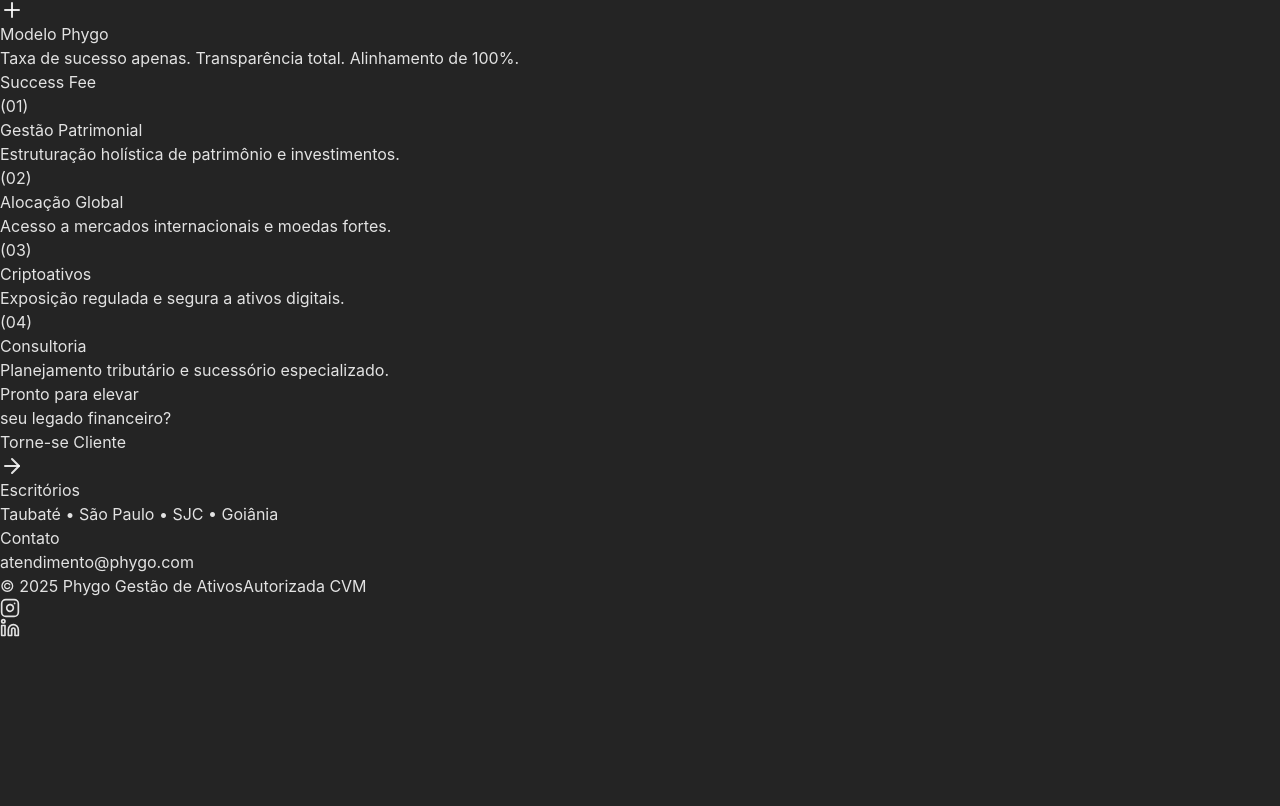
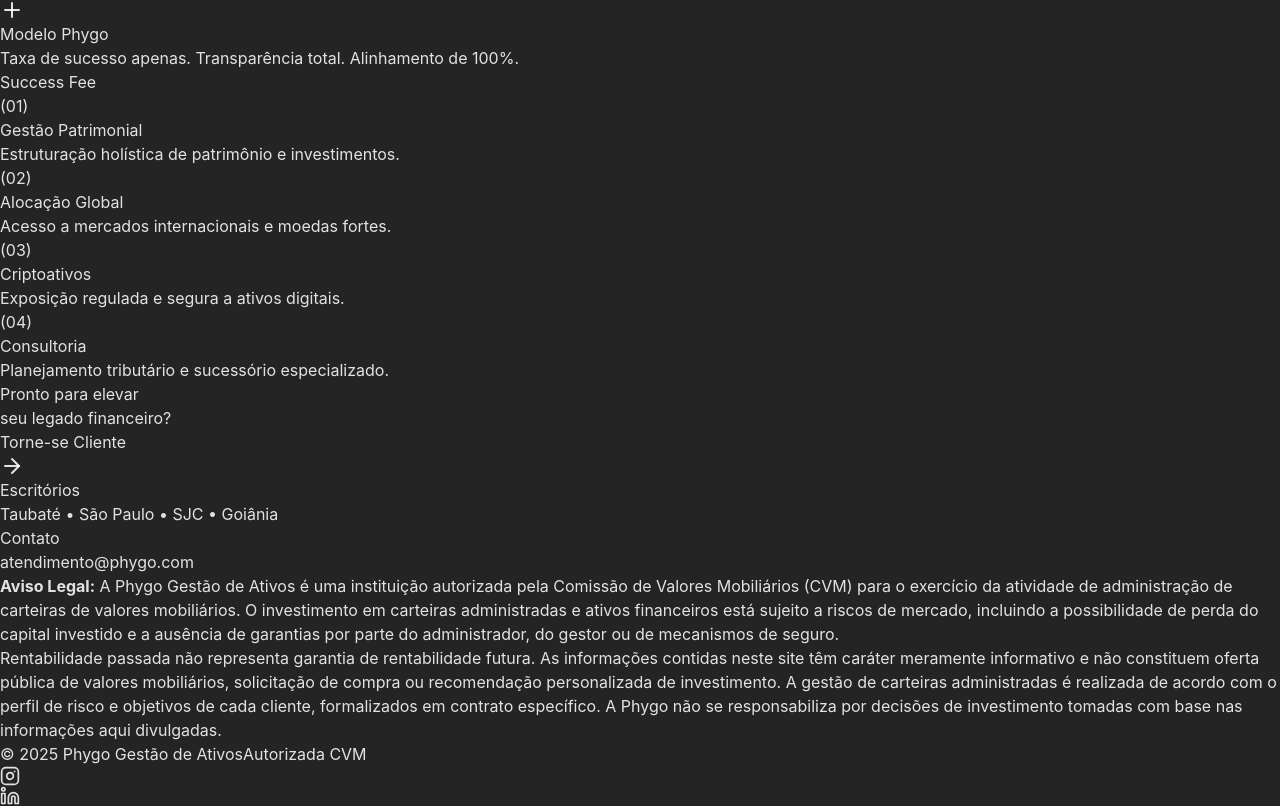
Before and after one commit to christiansantana7/phygo-site, a React (Vite) app: page / in a window 1280 px wide. Shown: the part 3656-4462 px from the top of the page. Before the commit the page ends 4294 px from the top, so only its background shows below. Built offline with nearby package versions, Linux system fonts and the light colour scheme.

Commit message:
Add legal disclaimer for managed portfolios

```diff
--- a/src/PhygoSite.tsx
+++ b/src/PhygoSite.tsx
@@ -411,6 +411,19 @@
           </div>
         </div>
 
+        {/* --- DISCLAIMER LEGAL --- */}
+        <div className={`mb-12 text-[10px] leading-relaxed ${colors.textMuted} opacity-70 text-justify border-t ${colors.borderSubtle} pt-8`}>
+            <p className="mb-4">
+              <strong>Aviso Legal:</strong> A Phygo Gestão de Ativos é uma instituição autorizada pela Comissão de Valores Mobiliários (CVM) para o exercício da atividade de administração de carteiras de valores mobiliários.
+              O investimento em carteiras administradas e ativos financeiros está sujeito a riscos de mercado, incluindo a possibilidade de perda do capital investido e a ausência de garantias por parte do administrador, do gestor ou de mecanismos de seguro.
+            </p>
+            <p>
+              Rentabilidade passada não representa garantia de rentabilidade futura. As informações contidas neste site têm caráter meramente informativo e não constituem oferta pública de valores mobiliários, solicitação de compra ou recomendação personalizada de investimento.
+              A gestão de carteiras administradas é realizada de acordo com o perfil de risco e objetivos de cada cliente, formalizados em contrato específico.
+              A Phygo não se responsabiliza por decisões de investimento tomadas com base nas informações aqui divulgadas.
+            </p>
+        </div>
+
         <div className={`flex flex-col md:flex-row justify-between items-center pt-8 border-t ${colors.borderSubtle} text-xs ${colors.textMuted} uppercase tracking-wider`}>
           <div className="flex gap-6 mb-4 md:mb-0">
              <span>© 2025 Phygo Gestão de Ativos</span>
```
